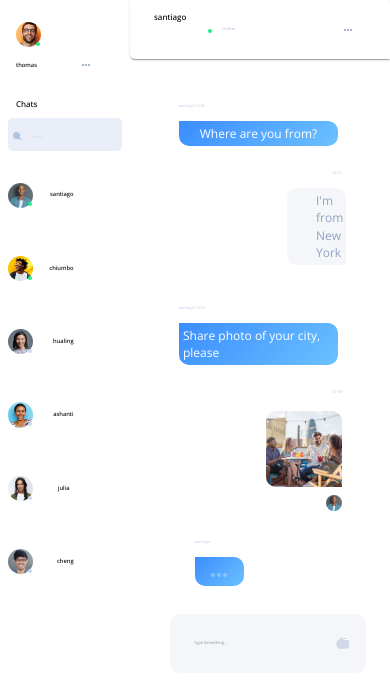
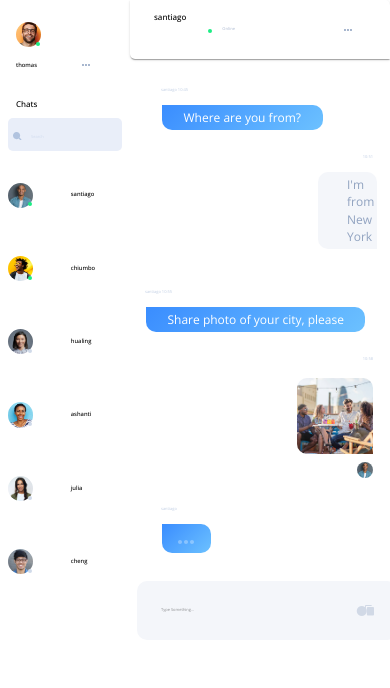
Before and after one commit to jkwan19/Chatter, a React (Create React App) app in the folder client/: page /dashboard in a window 390 px wide. Shown: the top 688 px of the page. Built offline with nearby package versions, Linux system fonts and the light colour scheme; no server answers.

Commit message:
Fix font and typography responsive CSS

```diff
--- a/client/src/chat/ChatList.jsx
+++ b/client/src/chat/ChatList.jsx
@@ -10,8 +10,12 @@ const useStyles = makeStyles(theme => ({
   list: {
     marginRight: theme.spacing(2),
     height: '100%',
+    width: '100%',
     overflowY: 'scroll',
-    position: 'relative'
+    position: 'relative',
+    [theme.breakpoints.down("sm")]: {
+      marginRight: 0
+    }
   }
 }));
 
--- a/client/src/chat/Compose.jsx
+++ b/client/src/chat/Compose.jsx
@@ -21,6 +21,7 @@ const useStyles = makeStyles(theme => ({
   },
   inputRoot: {
     color: 'inherit',
+    width: '100vh'
   },
   messageInput: {
     paddingLeft: theme.spacing(3),
--- a/client/src/chat/Messenger.jsx
+++ b/client/src/chat/Messenger.jsx
@@ -20,6 +20,10 @@ const useStyles = makeStyles(theme => ({
     margin: theme.spacing(0, 2),
     padding: theme.spacing(0, 2),
     overflow: 'hidden',
+    [theme.breakpoints.down("sm")]: {
+      padding: 0,
+      margin: 0
+    }
   },
   messageList:{
     maxHeight: '75vh',
```
